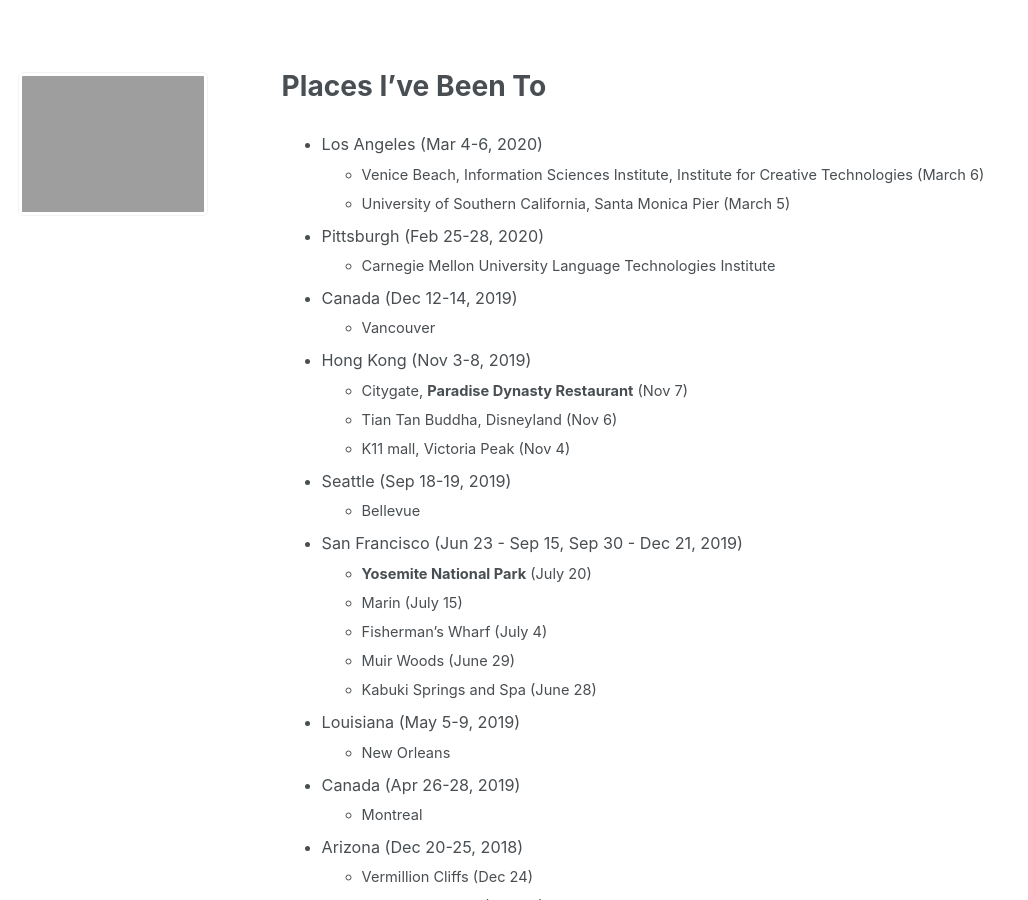
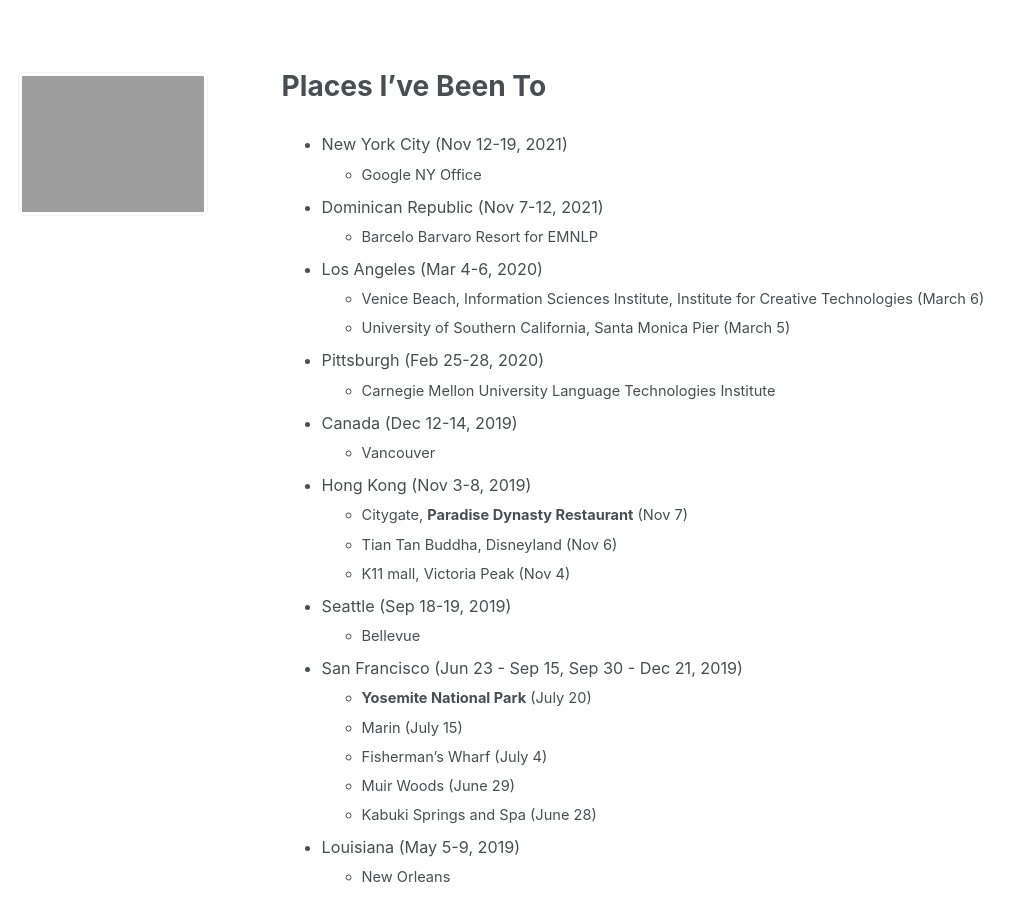
Before and after one commit to jasonwei20/jasonwei20.github.io, a Jekyll site: the page built from _pages/places_ive_been.md, in a window 1280 px wide and 900 px high. Shown: the whole window, without its empty margins (0-1028 px from the left). Built offline with Jekyll 4.4.1, drawn with Linux system fonts in a browser that asks for light colours.

Commit message:
Update places_ive_been.md

```diff
--- a/_pages/places_ive_been.md
+++ b/_pages/places_ive_been.md
@@ -6,6 +6,10 @@
 
 {% include base_path %}
 
+*   New York City (Nov 12-19, 2021)
+    *   Google NY Office
+*   Dominican Republic (Nov 7-12, 2021)
+    *   Barcelo Barvaro Resort for EMNLP
 *   Los Angeles (Mar 4-6, 2020)
     *   Venice Beach, Information Sciences Institute, Institute for Creative Technologies (March 6)
     *   University of Southern California, Santa Monica Pier (March 5)
```
